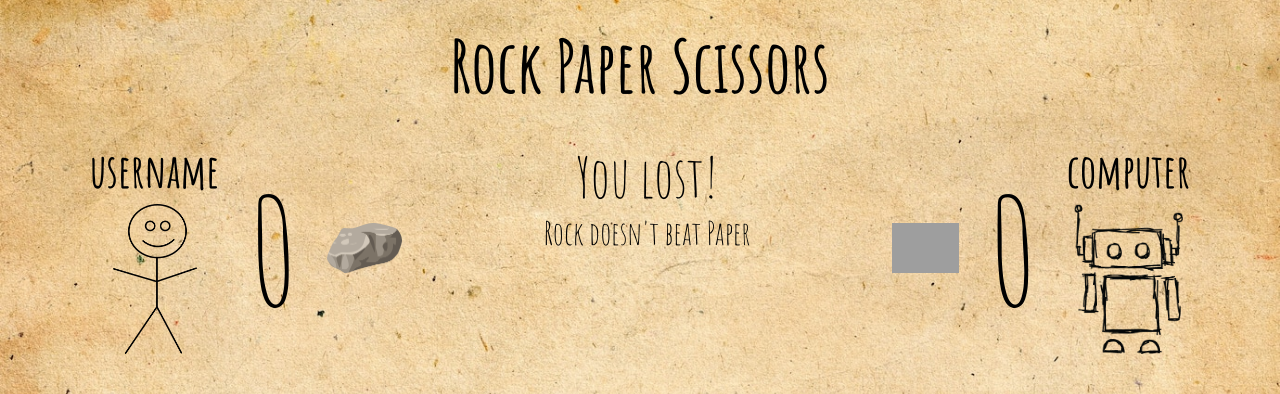
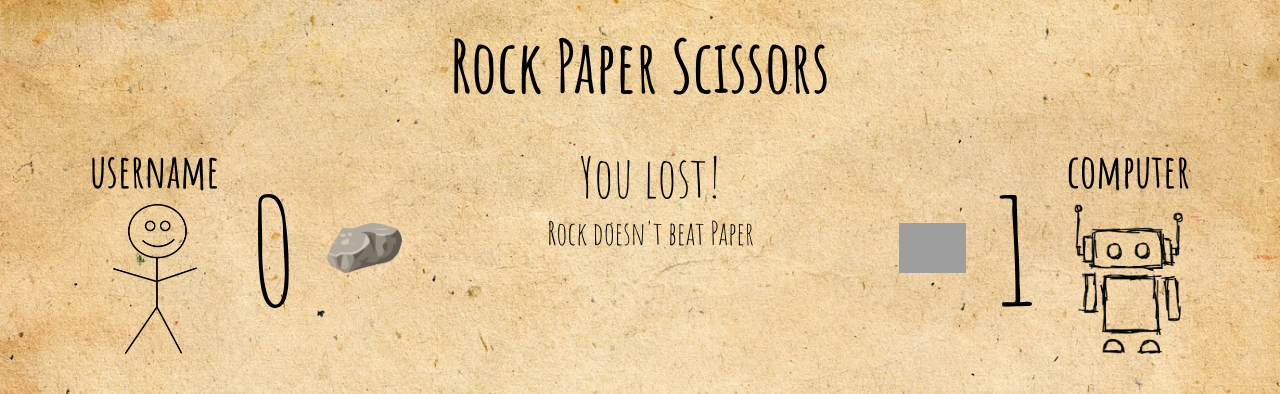
Before and after one commit to romaleks/RPS, a plain HTML site: page index.html in a window 1280 px wide. Both pictures are taken after a click on the element 239 px from the left and 626 px from the top of the page. Shown: the top 394 px of the page. Drawn offline with Linux system fonts and the light colour scheme; grey boxes are pictures that could not be loaded.

Commit message:
Show score and winners

```diff
--- a/index.html
+++ b/index.html
@@ -23,7 +23,7 @@
                <div class="player__name">username</div>
                <div class="player__img"><img src="img/person.png" alt="Player" height="150"></div>
             </div>
-            <div class="player__score">0</div>
+            <div id="person-score" class="player__score">0</div>
             <div id="person" class="player__choice"></div>
          </div>
          <div class="content__result result">
@@ -32,7 +32,7 @@
          </div>
          <div class="content__player player">
             <div id="computer" class="player__choice"></div>
-            <div class="player__score">0</div>
+            <div id="computer-score" class="player__score">0</div>
             <div class="player__content">
                <div class="player__name">computer</div>
                <div class="player__img"><img src="img/computer.png" alt="Computer" height="150"></div>
--- a/script.js
+++ b/script.js
@@ -5,8 +5,14 @@ const computerImage = document.querySelector('#computer');
 
 const title = document.querySelector('.result__title');
 const subtitle = document.querySelector('.result__subtitle');
-function game() {
+const personDisplayedScore = document.querySelector('#person-score');
+const computerDisplayedScore = document.querySelector('#computer-score');
+
+let personScore = 0, computerScore = 0;
+
 buttons.forEach((button) => button.addEventListener('click', function() {
+   if (personScore == 5 || computerScore == 5) return;
+
    const personSelection = button.getAttribute('id');
    const computerSelection = computerPlay();
    personImage.innerHTML =
@@ -17,10 +23,21 @@ function game() {
    let round = playRound(personSelection, computerSelection);
    title.textContent = round[0];
    subtitle.textContent = round[1];
+
+   if (round[0] == 'You won!') personScore++;
+   if (round[0] == 'You lost!') computerScore++;
+
+   personDisplayedScore.textContent = personScore;
+   computerDisplayedScore.textContent = computerScore;
+
+   if (personScore == 5) {
+      title.textContent = 'Congratulations!!!';
+      subtitle.textContent = 'You defeated Computer';
+   } else if (computerScore == 5) {
+      title.textContent = 'Sorry(';
+      subtitle.textContent = 'Computer was stronger';
+   }
 }));
-}
-
-game();
 
 function computerPlay() {
    let computerChoice = Math.floor(Math.random() * 3);
@@ -43,26 +60,3 @@ function playRound(playerSelection, computerSelection) {
       else return ['You won!', 'Scissors beat Paper'];
    }
 }
-
-
-// function game() {
-
-//    let playerScore = 0, computerScore = 0;
-
-//    for (let i = 0; i < 5; i++) {
-//       playerSelection = prompt('Choose one Symbol (Rock, Paper, Scissors)', '');
-//       while (playerSelection.toLowerCase() !== 'rock' && playerSelection.toLowerCase() !== 'paper' && playerSelection.toLowerCase() !== 'scissors') {
-//          playerSelection = prompt('Please, choose one Symbol only from this list (Rock, Paper, Scissors)', '');
-//       }
-//       computerSelection = computerPlay();
-//       let round = playRound(playerSelection, computerSelection);
-//       if (round.includes('You won')) playerScore++;
-//       if (round.includes('You lost')) computerScore++;
-//       alert(`You choose "${playerSelection.charAt(0).toUpperCase() + playerSelection.slice(1).toLowerCase()}"\nComputer choose "${computerSelection}"\n${round}\nYour Score: ${playerScore}\nComputer Score: ${computerScore}`);
-//    }
-
-//    if (playerScore > computerScore) alert('Congratulations! You defeated Computer');
-//    else if (playerScore < computerScore) alert('Sorry( Computer was stronger');
-//    else alert('Tie! Friendship won!');
-// }
-// game()
```
Lines whose indentation alone changed are shown as unchanged.
